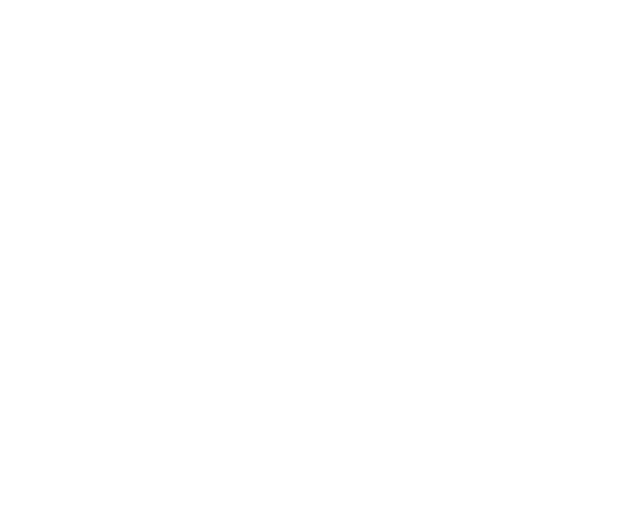
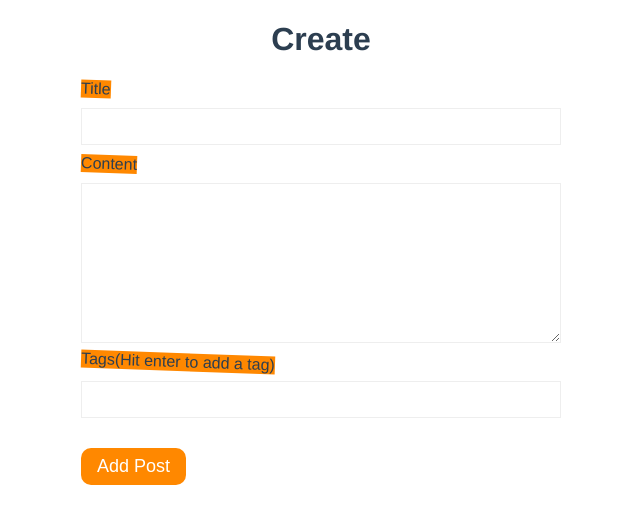
Before and after one commit to DanteThuta/composition-vue, a Vue app: page /create in a window 1280 px wide. Before the commit this address had no page. Shown: the top 524 px of the page, without its empty margins (319-959 px from the left). Built offline with nearby package versions, Linux system fonts and the light colour scheme.

Commit message:
Creating Form and Showing Tag in Form

```diff
--- a/src/router/index.js
+++ b/src/router/index.js
@@ -1,6 +1,7 @@
 import { createRouter, createWebHistory } from 'vue-router'
 import Home from '../views/Home.vue'
 import Detail from '../views/Detail.vue'
+import Create from '../views/Create.vue'
 
 const routes = [
   {
@@ -13,7 +14,13 @@
     name: 'Detail',
     component: Detail,
     props: true //don't forget to carry Props here
+  },
+  {
+    path: '/create',
+    name: 'Create',
+    component: Create
   }
+
 ]
 
 const router = createRouter({
--- /dev/null
+++ b/src/views/Create.vue
@@ -0,0 +1,93 @@
+<template>
+  <h1>Create</h1>
+  <form>
+    <label>Title</label>
+    <input type="text" required v-model="title">
+
+    <label>Content</label>
+    <textarea required v-model="content"></textarea>
+
+    <label>Tags(Hit enter to add a tag)</label>
+    <input type="text" v-model="tag" @keydown.enter.prevent="enableKeyDown">
+    <div class="pill" v-for="tag in tags" :key="tag" >
+        {{tag}}
+    </div>
+
+    <button>Add Post</button>
+  </form>
+</template>
+
+<script>
+import { ref } from '@vue/reactivity'
+export default {
+    setup(){
+        let title = ref('');
+        let content = ref('');
+        let tag = ref('');
+        let tags = ref([]);
+
+        let enableKeyDown =()=>{
+            if(!tags.value.includes(tag.value)){
+                tags.value.push(tag.value);
+            }
+            tag.value = '';
+        }
+
+        return {title,content,tag,tags,enableKeyDown};
+    }
+}
+</script>
+
+<style>
+
+
+    form{
+        font-family: sans-serif;
+        max-width: 480px;
+        margin: 0 auto;
+        text-align: left;
+    }
+
+    input,textarea{
+        display: block;
+        margin: 10px 0;
+        width: 100%;
+        padding: 10px;
+        box-sizing: border-box;
+        border: 1px solid #eee;
+    }
+
+    textarea{
+        height: 160px;
+    }
+
+    label{
+        display: inline-block;
+        background-color: #ff8800;
+
+        transform: rotate(2deg);
+    }
+    button{
+
+        display: block;
+        margin-top: 30px;
+        background-color: #ff8800;
+        color: white;
+        border: none;
+        border-radius: 10px;
+        padding: 8px 16px;
+        font-size: 18px;
+
+        text-align: center;
+    }
+
+    .pill{
+        display: inline-block;
+        margin: 10px 10px 0 0;
+        color: #444;
+        background-color: #ddd;
+        padding: 8px;
+        border-radius: 20px;
+        font-size: 16px;
+    }
+</style>
```
Also changed, not shown: note.txt.
